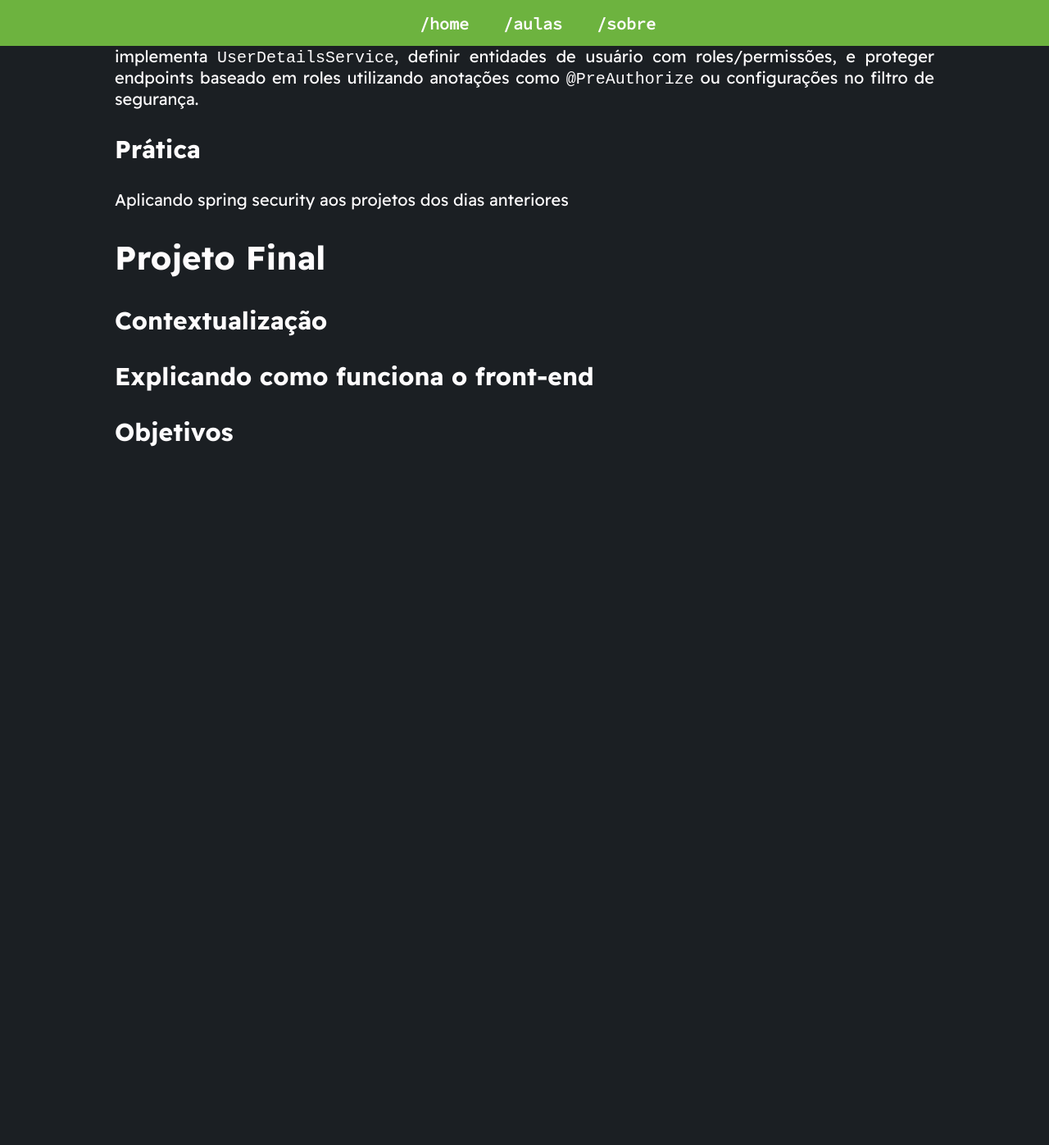
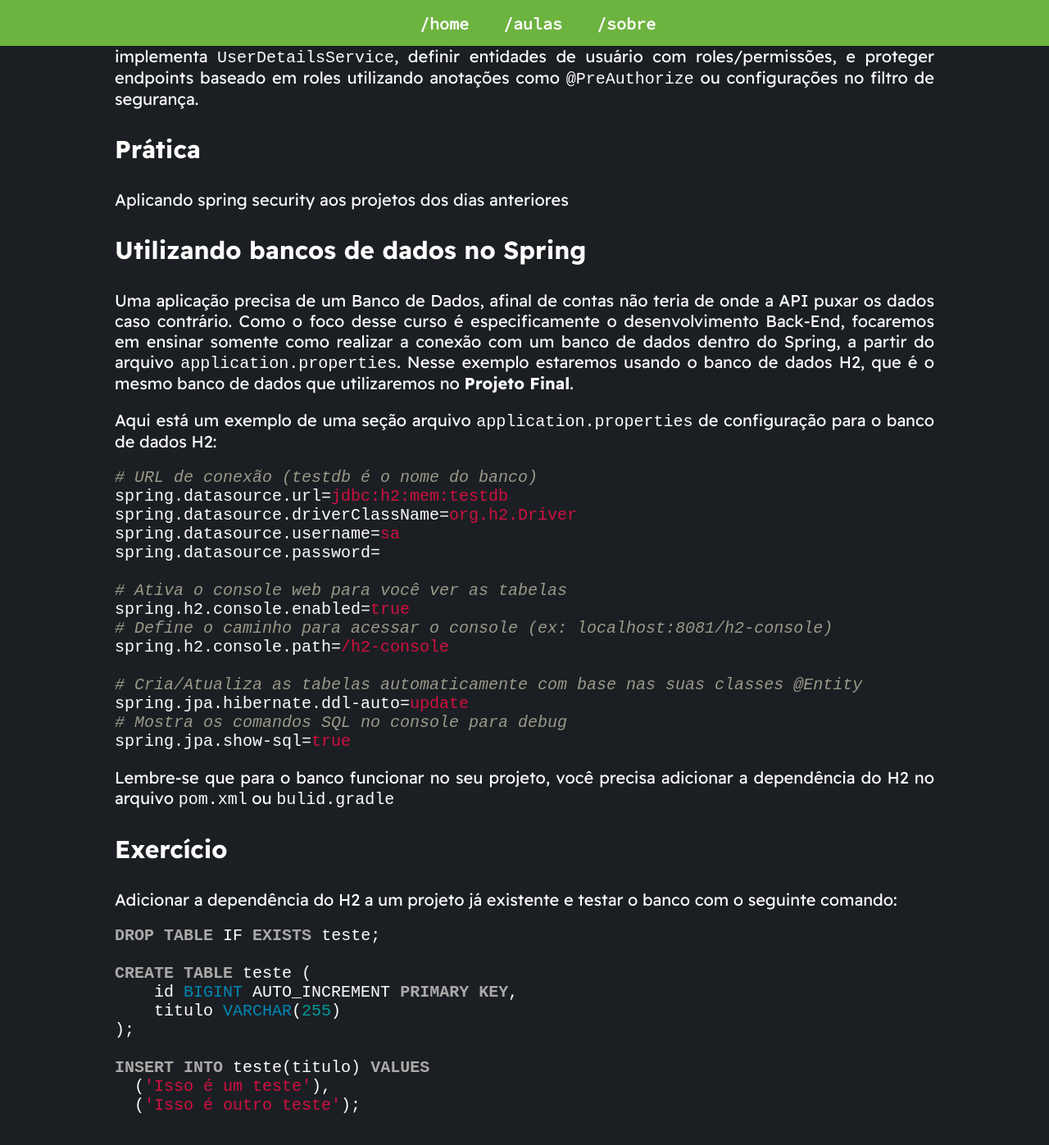
Before and after one commit to PETCC-UFRN/minicurso-spring, a Jekyll site: the page built from quartoDia.md, in a window 1280 px wide and 1400 px high, scrolled down 6747 px. Shown: the top 1397 px of the window at 82% size. Built offline with Jekyll 4.4.1, drawn with Linux system fonts in a browser that asks for light colours; before the commit the page ends 7343 px from its top, so only the background shows below that.

Commit message:
adicionada seção sobre banco de dados no quarto dia

````diff
--- a/quartoDia.md
+++ b/quartoDia.md
@@ -6,6 +6,7 @@ title: Minicurso de Spring
 # Boas práticas e recursos úteis no desenvolvimento Spring
 
 ## Resumo do quarto dia
+
 Neste dia, aprofundaremos o desenvolvimento em Spring abordando duas ferramentas fundamentais para produção: documentação automatizada com Swagger e segurança com Spring Security. Veremos como documentar endpoints de forma profissional, facilitando o consumo por outros times, e implementaremos um sistema básico de autenticação e autorização, compreendendo os princípios de segurança em aplicações web. Ao final do dia, os alunos serão capazes de documentar suas APIs e criar mecanismos de controle de acesso baseados em perfis de usuário.
 
 ## Revisão do terceiro dia
@@ -22,11 +23,15 @@ Neste dia, aprofundaremos o desenvolvimento em Spring abordando duas ferramentas
   - Aprendemos a usar DTOs para transportar dados de forma segura e desacoplada, evitando expor nossas Entidades diretamente na API e escondendo dados sensíveis como senhas
 
 ## Documentação com Swagger
+
 ### Por que é importante fazer uma boa documentação
+
 Imagine que você é um desenvolvedor, e foi recém contratado por uma empresa para ajudar no desenvolvimento de um sistema, substituindo um outro desenvolvedor que deixou a empresa. Como o desenvolvedor anterior não deixou nenhuma documentação, você vai precisar estudar o código cru do sistema para entender como ele está arquitetado, o que cada função e classe faz e como elas se relacionam entre si, isso deve levar um longuíssimo tempo, que poderia ser gasto trabalhando no sistema de fato, corrigindo bugs e implementando novas funcionalidades. Se ao invés disso, o antigo desenvolvedor deixasse um documento explicando detalhadamente o funcionamento do sistema, o tempo de estudo seria muito mais curto.
 
 Uma boa documentação é essencial para qualquer projeto de escala de mercado (onde vários desenvolvedores trabalham), já que facilita consideravelmente a comunicação entre times (front-end, back-end, etc) e permite uma ciclagem de desenvolvedores muito mais rápida e eficiente. Além disso, uma documentação viva (que se atualiza automaticamente com o código) previne inconsistências e desalinhamentos que frequentemente ocorrem com documentação estática.
+
 ### O que é o Swagger
+
 Swagger é um conjunto de ferramentas open-source para documentação de APIs REST baseadas no padrão OpenAPI. Ele consiste em:
 
 1. Especificação OpenAPI: Formato YAML/JSON que descreve de forma estruturada todos os aspectos de uma API (endpoints, parâmetros, respostas, autenticação)
@@ -36,22 +41,25 @@ Swagger é um conjunto de ferramentas open-source para documentação de APIs RE
 3. Swagger Codegen: Ferramenta para gerar código cliente (SDKs) em várias linguagens a partir da documentação
 
 #### Documentação de API ≠ Documentação de Código
+
 Apesar de terem a mesma função (documentar), servem a propósitos diferentes: uma está mais ligada a contrados de entrada e saída e a outra está mais ligada ao funcionamento interno de algum pedaço de código. Vejamos uma tabelinha para melhorar o entendimento
 
 ![Comparativo entre Documentação de API e Documentação de código](assets/images/comparacao-api-x-codigo.png)
 
 ### Utilizando o Swagger no Spring Boot
+
 No ecossistema Spring, utilizamos principalmente a biblioteca SpringDoc OpenAPI, que integra perfeitamente com Spring Boot e gera automaticamente a documentação Swagger a partir das anotações já existentes nos controllers. A configuração básica envolve:
 
 1. Adicionar a dependência `springdoc-openapi-starter-webmvc-ui` no `pom.xml`
+
 ```xml
     <dependencies>
         ...
-		<dependency>
-			<groupId>org.springdoc</groupId>
-			<artifactId>springdoc-openapi-starter-webmvc-ui</artifactId>
-			<version>2.2.0</version>
-		</dependency>
+  <dependency>
+   <groupId>org.springdoc</groupId>
+   <artifactId>springdoc-openapi-starter-webmvc-ui</artifactId>
+   <version>2.2.0</version>
+  </dependency>
         ...
     </dependencies>
 ```
@@ -64,10 +72,10 @@ No ecossistema Spring, utilizamos principalmente a biblioteca SpringDoc OpenAPI,
 
 5. Acessar a interface em `http://localhost:8080/swagger-ui.html`
 
+### Prática
 
+Agora que vimos a teoria, vamos para a prática. Iremos utilizar o Swagger para documentar o código do sistema de biblioteca que fizemos nos últimos dias. Aqui está um exemplo de código documentado com Swagger
 
-### Prática
-Agora que vimos a teoria, vamos para a prática. Iremos utilizar o Swagger para documentar o código do sistema de biblioteca que fizemos nos últimos dias. Aqui está um exemplo de código documentado com Swagger
 ```java
 //swagger imports
 import io.swagger.v3.oas.annotations.Operation;
@@ -161,17 +169,22 @@ public class AluguelDTO {
     // getters e setters
 }
 ```
+
 #### O que queremos que seja documentado via Swagger
+
 - *Controllers*
 - *DTOs*
 
 ## Segurança com Spring Security
+
 ### Por que é importante ter um sistema sólido
+
 Uma boa segurança é uma necessidade para qualquer aplicação web que vá lidar com dados pessoais de usuários, devido a LGPD (Lei Geral de Proteção de Dados) é legalmente necessário que as organizações (ou seja, as empresas) protejam os dados pessoais de usuários no Brasil. Muitas empresas tem times específicos para lidar com a segurança, mas em muitas outras essa responsabilidade cai diretamente nos desenvolvedores, então é importante ter conhecimentos nisso.
 
 A **Autenticação** garante que o usuário é realmente quem diz ser (através de diversas formas diferentes, sendo email e senha os mais comuns métodos de autenticação), enquanto a **Autorização** garante que os usuários tenham acesso apenas aquilo que podem fazer, impedindo que um usuário comum tenha privilégios de admnistrador, por exemplo. Seguir padrões rigorosos de **autenticação** e **autorização** é uma forma simples e direta de fazer um sistema sólido e relativamente seguro, e o Spring Security serve justamente para isso.
 
 ### Como utilizar o Spring Security
+
 Spring Security é um framework extensível que fornece autenticação e autorização para aplicações Java. Seu funcionamento baseia-se em:
 
 1. Filtro Chain (Filter Chain): Cada requisição HTTP passa por uma cadeia de filtros de segurança
@@ -185,10 +198,50 @@ Spring Security é um framework extensível que fornece autenticação e autoriz
 5. Configuração via SecurityFilterChain: Define regras de autorização, formulários de login, tratamento de logout e CSRF
 
 A implementação típica envolve: configurar um `SecurityFilterChain`, criar um serviço que implementa `UserDetailsService`, definir entidades de usuário com roles/permissões, e proteger endpoints baseado em roles utilizando anotações como `@PreAuthorize` ou configurações no filtro de segurança.
+
 ### Prática
+
 Aplicando spring security aos projetos dos dias anteriores
 
-## Projeto Final
-### Contextualização
-### Explicando como funciona o front-end
-### Objetivos
+### Utilizando bancos de dados no Spring
+
+Uma aplicação precisa de um Banco de Dados, afinal de contas não teria de onde a API puxar os dados caso contrário. Como o foco desse curso é especificamente o desenvolvimento Back-End, focaremos em ensinar somente como realizar a conexão com um banco de dados dentro do Spring, a partir do arquivo `application.properties`. Nesse exemplo estaremos usando o banco de dados H2, que é o mesmo banco de dados que utilizaremos no **Projeto Final**.
+
+Aqui está um exemplo de uma seção arquivo `application.properties` de configuração para o banco de dados H2:
+
+```properties
+# URL de conexão (testdb é o nome do banco)
+spring.datasource.url=jdbc:h2:mem:testdb
+spring.datasource.driverClassName=org.h2.Driver
+spring.datasource.username=sa
+spring.datasource.password=
+
+# Ativa o console web para você ver as tabelas
+spring.h2.console.enabled=true
+# Define o caminho para acessar o console (ex: localhost:8081/h2-console)
+spring.h2.console.path=/h2-console
+
+# Cria/Atualiza as tabelas automaticamente com base nas suas classes @Entity
+spring.jpa.hibernate.ddl-auto=update
+# Mostra os comandos SQL no console para debug
+spring.jpa.show-sql=true
+```
+
+Lembre-se que para o banco funcionar no seu projeto, você precisa adicionar a dependência do H2 no arquivo `pom.xml` ou `bulid.gradle`
+
+### Exercício
+
+Adicionar a dependência do H2 a um projeto já existente e testar o banco com o seguinte comando:
+
+```sql
+DROP TABLE IF EXISTS teste;
+
+CREATE TABLE teste (
+    id BIGINT AUTO_INCREMENT PRIMARY KEY,
+    titulo VARCHAR(255)
+);
+
+INSERT INTO teste(titulo) VALUES
+  ('Isso é um teste'),
+  ('Isso é outro teste');
+```
````
Also changed, not shown: quintoDia.md (line endings or trailing spaces).
